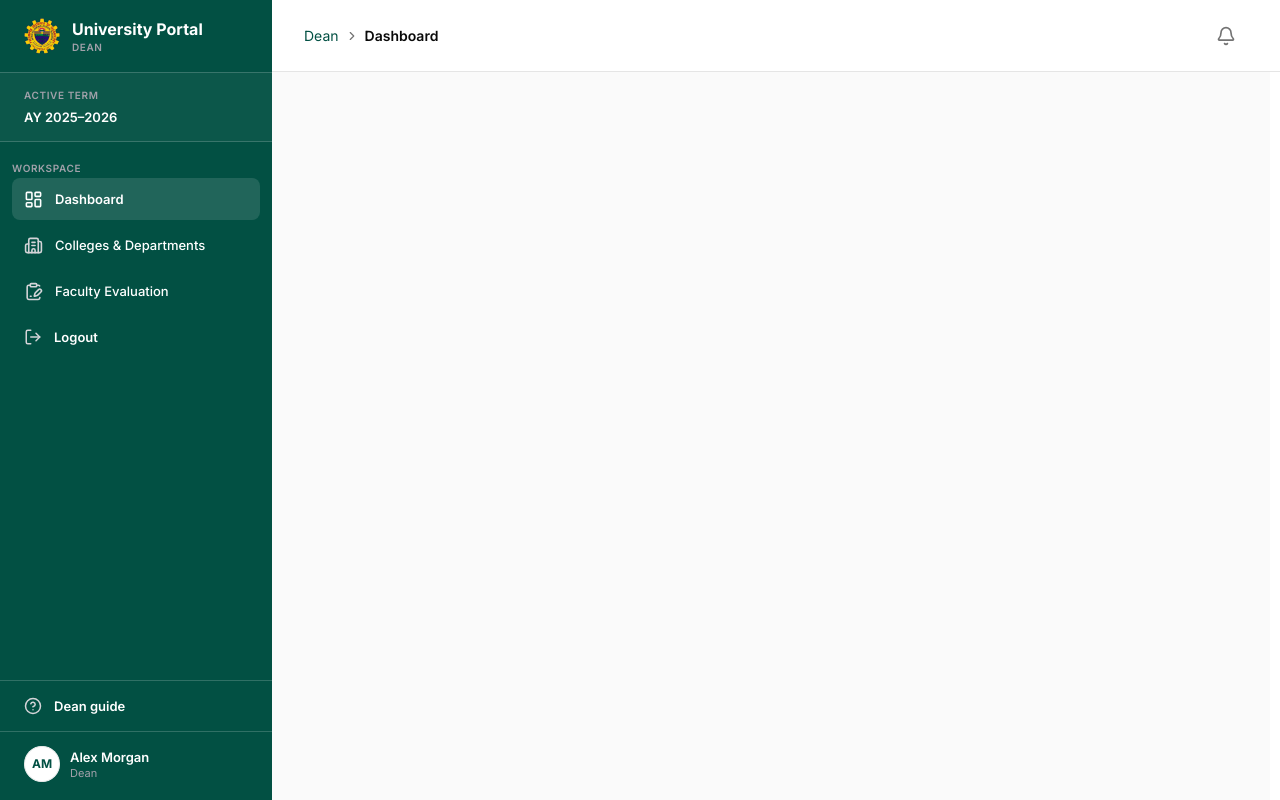
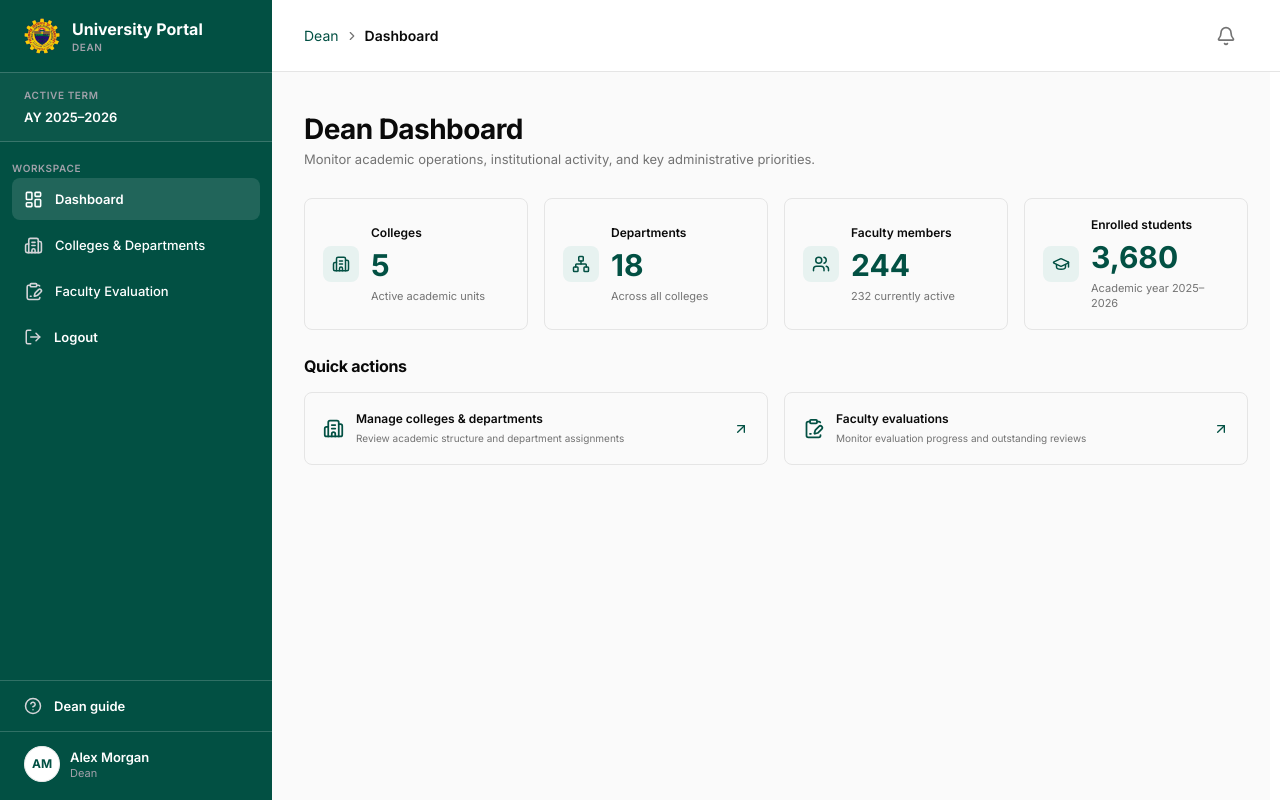
Before and after one commit to BNj10/pit, a Next.js app: page /dean in a window 1280 px wide. Built offline with nearby package versions, Linux system fonts and the light colour scheme.

Commit message:
feat(dean): implement DeanDashboard component with summary and quick actions

```diff
--- /dev/null
+++ b/app/(main)/dean/components/dean-dashboard.tsx
@@ -0,0 +1,67 @@
+import { Building2, ClipboardPenLine, GraduationCap, Network, Users } from "lucide-react";
+
+import { DashboardQuickActionCard } from "@/components/shared/dashboard/dashboard-quick-action-card";
+import { DashboardSummaryCard } from "@/components/shared/dashboard/dashboard-summary-card";
+import { portalRoleConfig } from "@/role-config";
+import type { DeanDashboardData } from "@/types/dean-dashboard-types";
+
+const deanNavigation = portalRoleConfig.dean.navigation;
+const collegesHref = deanNavigation.find((item) => item.icon === "colleges")!.href;
+const evaluationsHref = deanNavigation.find((item) => item.icon === "faculty-evaluation")!.href;
+const numberFormatter = new Intl.NumberFormat("en-US");
+
+export function DeanDashboard({ data }: { data: DeanDashboardData }) {
+  return (
+    <div className="space-y-6">
+      <div className="flex min-h-[70px] flex-col justify-center gap-[5px]">
+        <h2 className="text-[28px] leading-[34px] font-bold">Dean Dashboard</h2>
+        <p className="text-[13px] leading-4 text-muted-foreground">
+          Monitor academic operations, institutional activity, and key administrative priorities.
+        </p>
+      </div>
+      <section aria-label="School overview" className="grid gap-4 sm:grid-cols-2 xl:grid-cols-4">
+        <DashboardSummaryCard
+          label="Colleges"
+          value={numberFormatter.format(data.collegeCount)}
+          description="Active academic units"
+          icon={<Building2 />}
+        />
+        <DashboardSummaryCard
+          label="Departments"
+          value={numberFormatter.format(data.departmentCount)}
+          description="Across all colleges"
+          icon={<Network />}
+        />
+        <DashboardSummaryCard
+          label="Faculty members"
+          value={numberFormatter.format(data.facultyCount)}
+          description={`${numberFormatter.format(data.activeFacultyCount)} currently active`}
+          icon={<Users />}
+        />
+        <DashboardSummaryCard
+          label="Enrolled students"
+          value={numberFormatter.format(data.enrolledStudentCount)}
+          description={`Academic year ${data.academicYear}`}
+          icon={<GraduationCap />}
+        />
+      </section>
+      <nav aria-labelledby="dean-quick-actions" className="space-y-3.5">
+        <h3 id="dean-quick-actions" className="text-base font-bold">Quick actions</h3>
+        <div className="grid gap-4 md:grid-cols-2">
+          <DashboardQuickActionCard
+            title="Manage colleges & departments"
+            description="Review academic structure and department assignments"
+            href={collegesHref}
+            icon={<Building2 />}
+          />
+          <DashboardQuickActionCard
+            title="Faculty evaluations"
+            description="Monitor evaluation progress and outstanding reviews"
+            href={evaluationsHref}
+            icon={<ClipboardPenLine />}
+          />
+        </div>
+      </nav>
+    </div>
+  );
+}
--- a/app/(main)/dean/page.tsx
+++ b/app/(main)/dean/page.tsx
@@ -1,3 +1,12 @@
+import type { Metadata } from "next";
+
+import { deanDashboardPreview } from "@/types/dean-dashboard-exports";
+import { DeanDashboard } from "./components/dean-dashboard";
+
+export const metadata: Metadata = {
+  title: "Dean Dashboard | University Portal",
+};
+
 export default function DeanPage() {
-  return null;
+  return <DeanDashboard data={deanDashboardPreview} />;
 }
```
